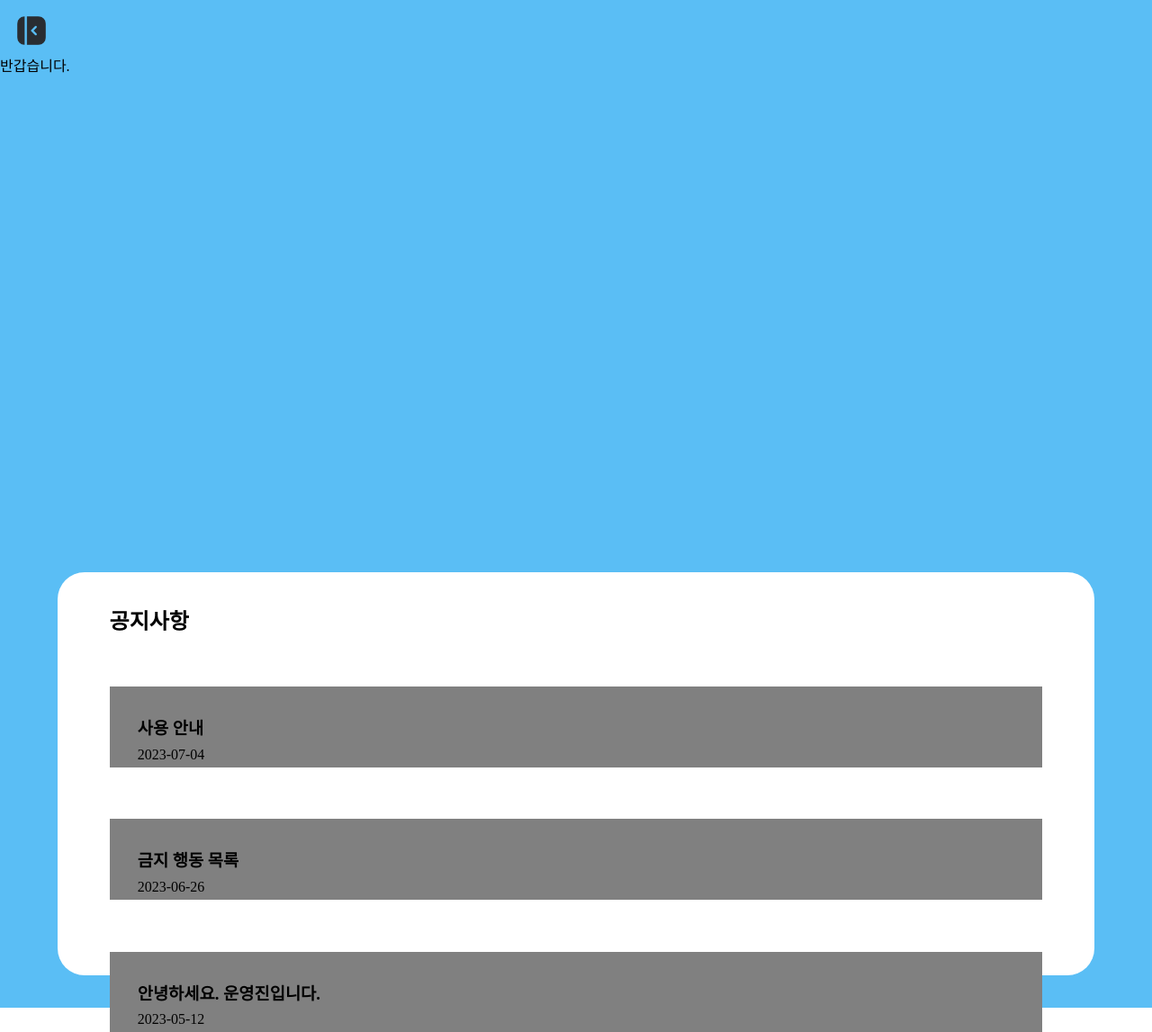
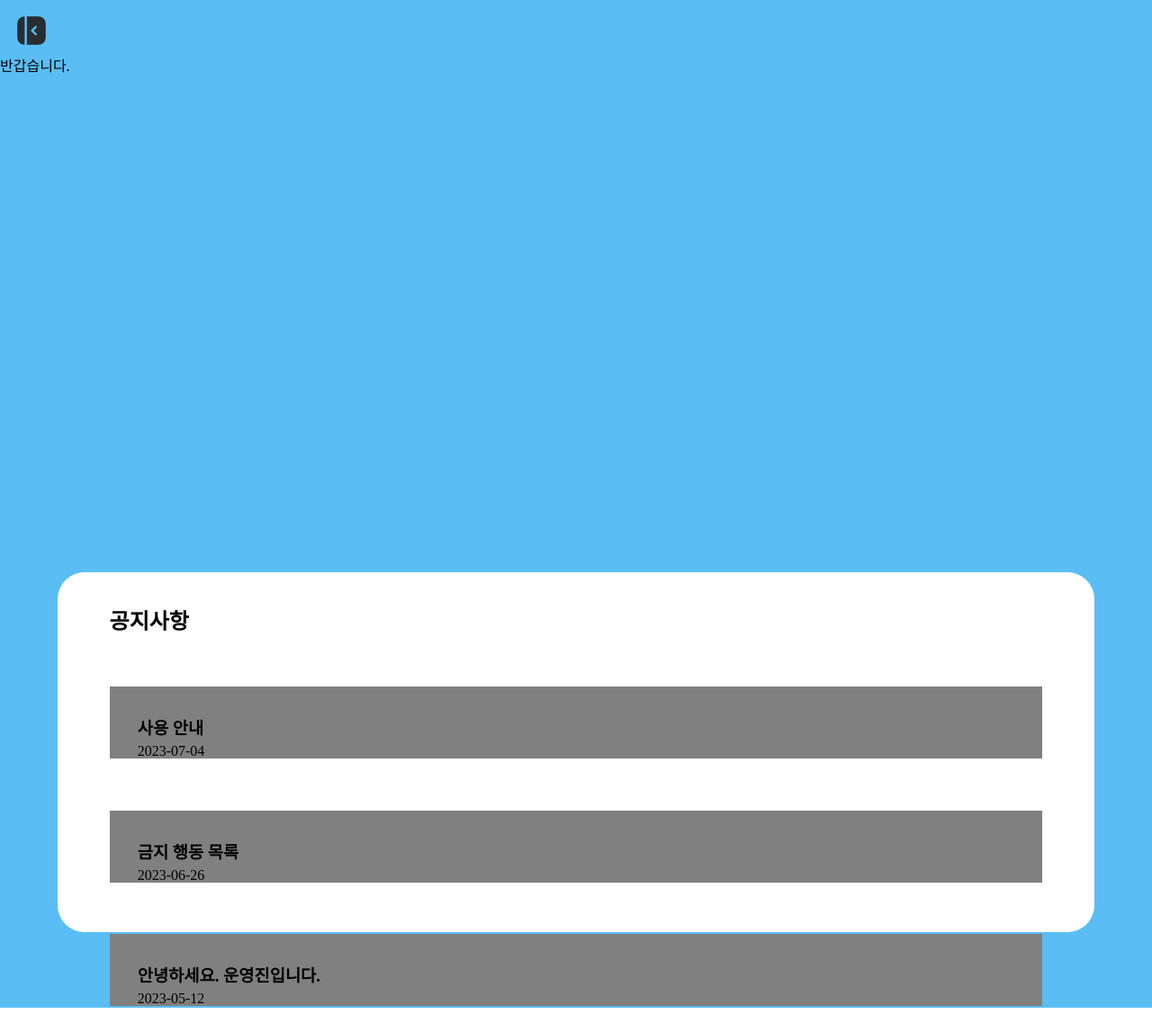
Before and after one commit to COMING-SOON-SCH/FE1-team-project, a React (Create React App) app in the folder project/: page /main in a window 1280 px wide. Shown: the whole page at 90% size. After the commit the page ends 1120 px from the top, so only its background shows below. Built offline with nearby package versions, Linux system fonts and the light colour scheme; a web font is replaced by a local one.

Commit message:
💄style : 공지사항 컨테이너 크기 조정

```diff
--- a/project/src/components/Announcement.jsx
+++ b/project/src/components/Announcement.jsx
@@ -38,7 +38,7 @@ const AnnouncementContainer = styled.div`
   border-radius: 30px;
   background-color: white;
   width: 90%;
-  height: 40%;
+  height: 400px;
   margin-top: 10%;
   margin-left: 5%;
 `;
@@ -52,7 +52,7 @@ const AnnouncementItem = styled.div`
   margin-top: 5%;
   background-color: gray;
   width: 90%;
-  height: 20%;
+  height: 80px;
   margin-left: 5%;
 `;
 
```
